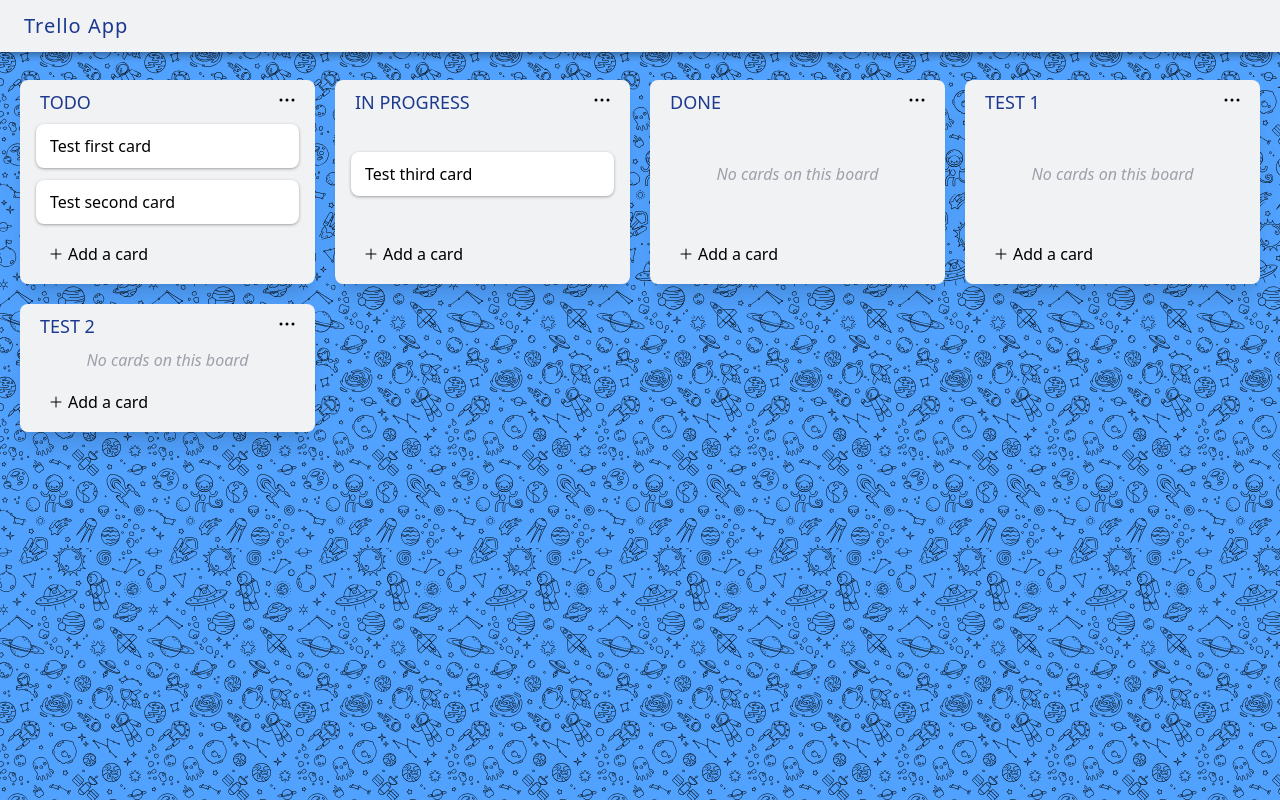
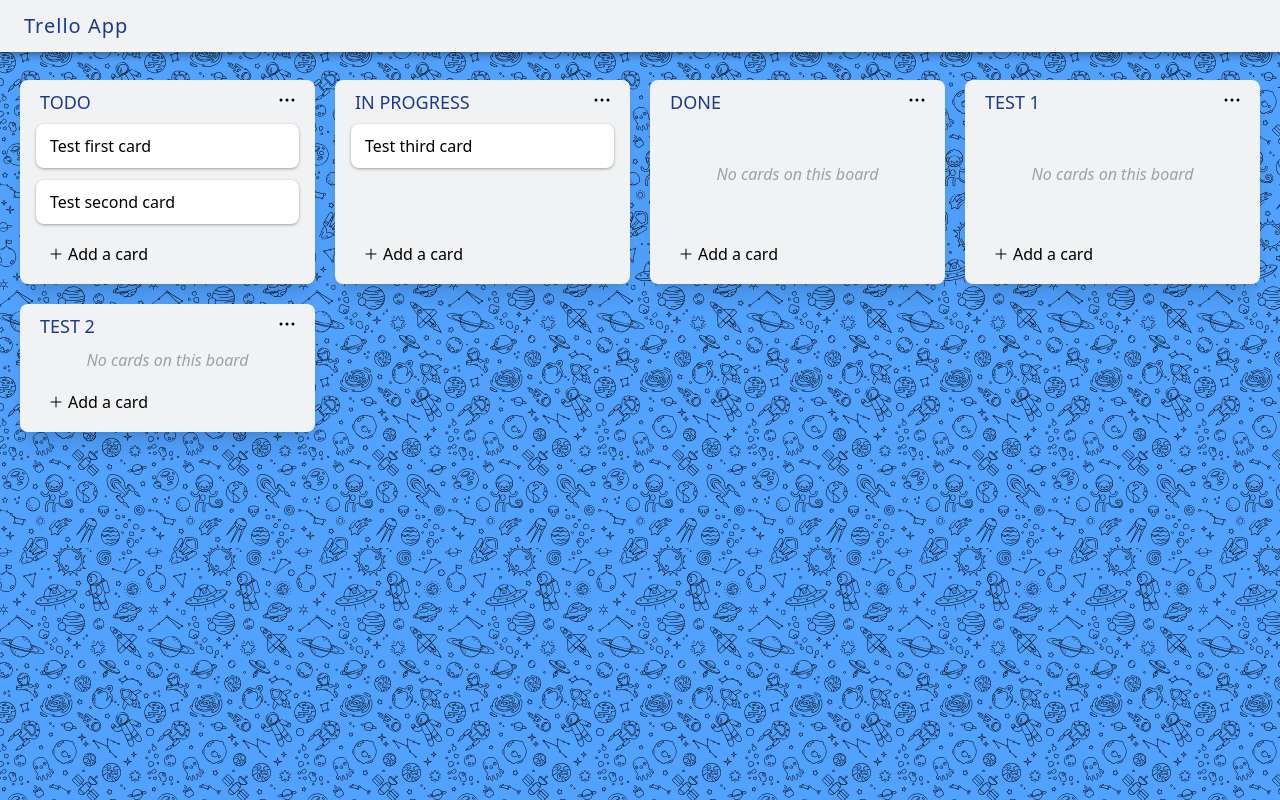
Before and after one commit to tayev021/trello-app, a React (Vite) app: page / in a window 1280 px wide. Built offline with nearby package versions, Linux system fonts and the light colour scheme.

Commit message:
feat: update Board component

```diff
--- a/src/components/Board/BoardMain.tsx
+++ b/src/components/Board/BoardMain.tsx
@@ -7,7 +7,10 @@
 
 export function BoardMain({ cards }: BoardHeaderProps) {
   return (
-    <main className="px-4 flex flex-col justify-center">
+    <main
+      className="px-4 flex flex-col"
+      style={cards.length === 0 ? { justifyContent: 'center' } : {}}
+    >
       {cards.length === 0 ? (
         <p className="italic text-zinc-400 text-center">
           No cards on this board
```
